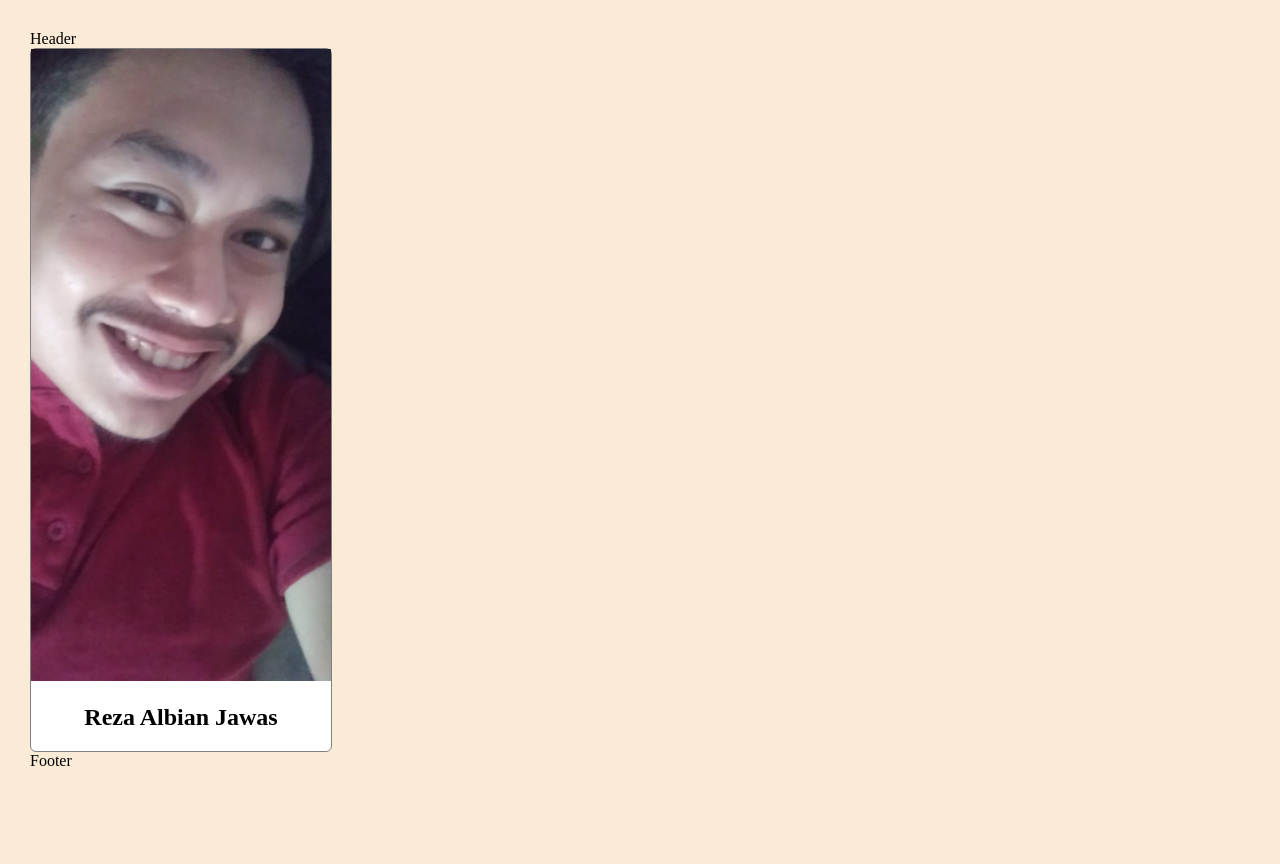
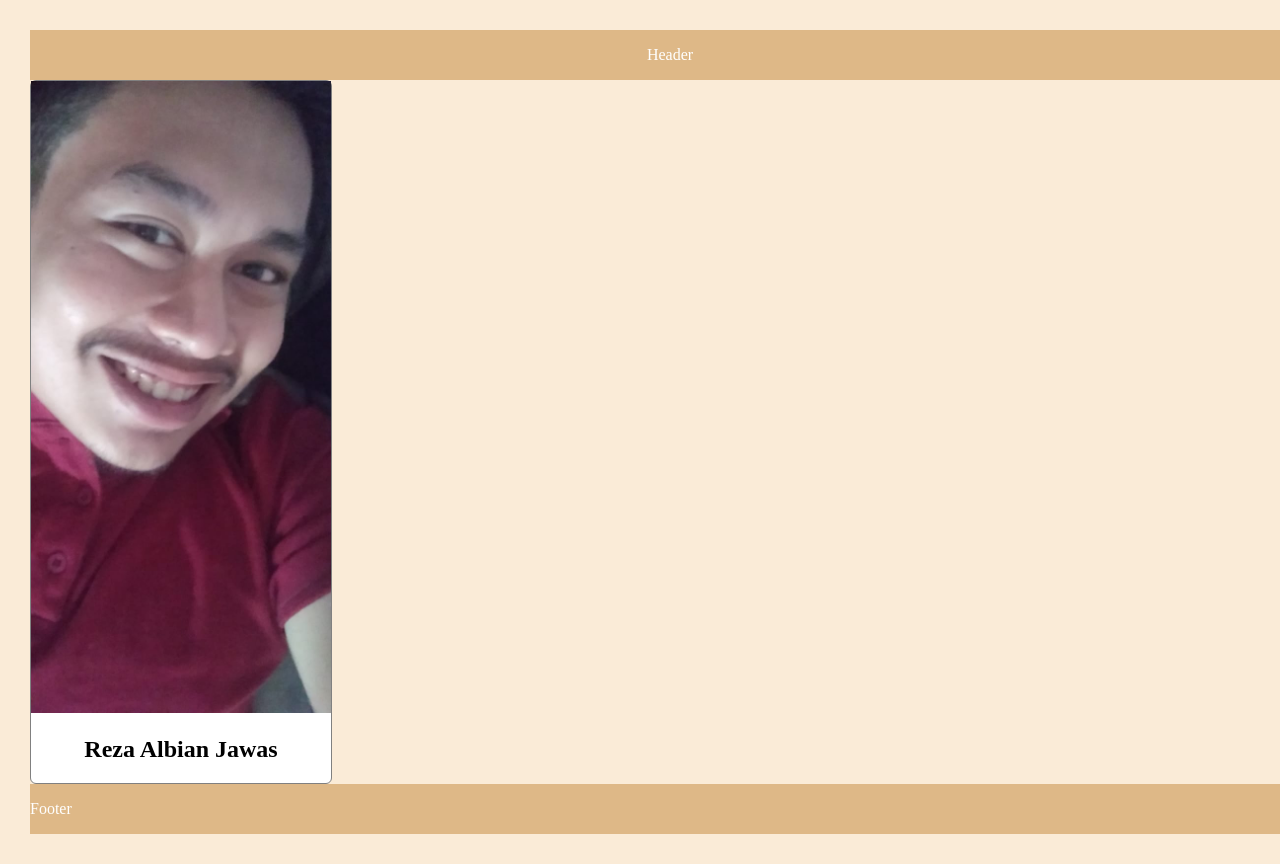
Before and after one commit to rezaaljawas21/my-repo-from-remote, a plain HTML site: page index.html in a window 1280 px wide. Shown: the top 864 px of the page. Before the commit the page ends 800 px from the top, so only its background shows below. Drawn offline with Linux system fonts and the light colour scheme.

Commit message:
Conflict resolved

```diff
--- a/style.css
+++ b/style.css
@@ -20,11 +20,16 @@ body {
     text-align: center;
  }
 
-<<<<<<< HEAD
  #footer {
-=======
+    width: 100%;
+    height: 50px;
+    line-height: 50px;
+    background-color: burlywood;
+    text-alignt: center;
+    color: white;
+ }
+
  #header {
->>>>>>> development-1.0
     width: 100%;
     height: 50px;
     line-height: 50px;
```
